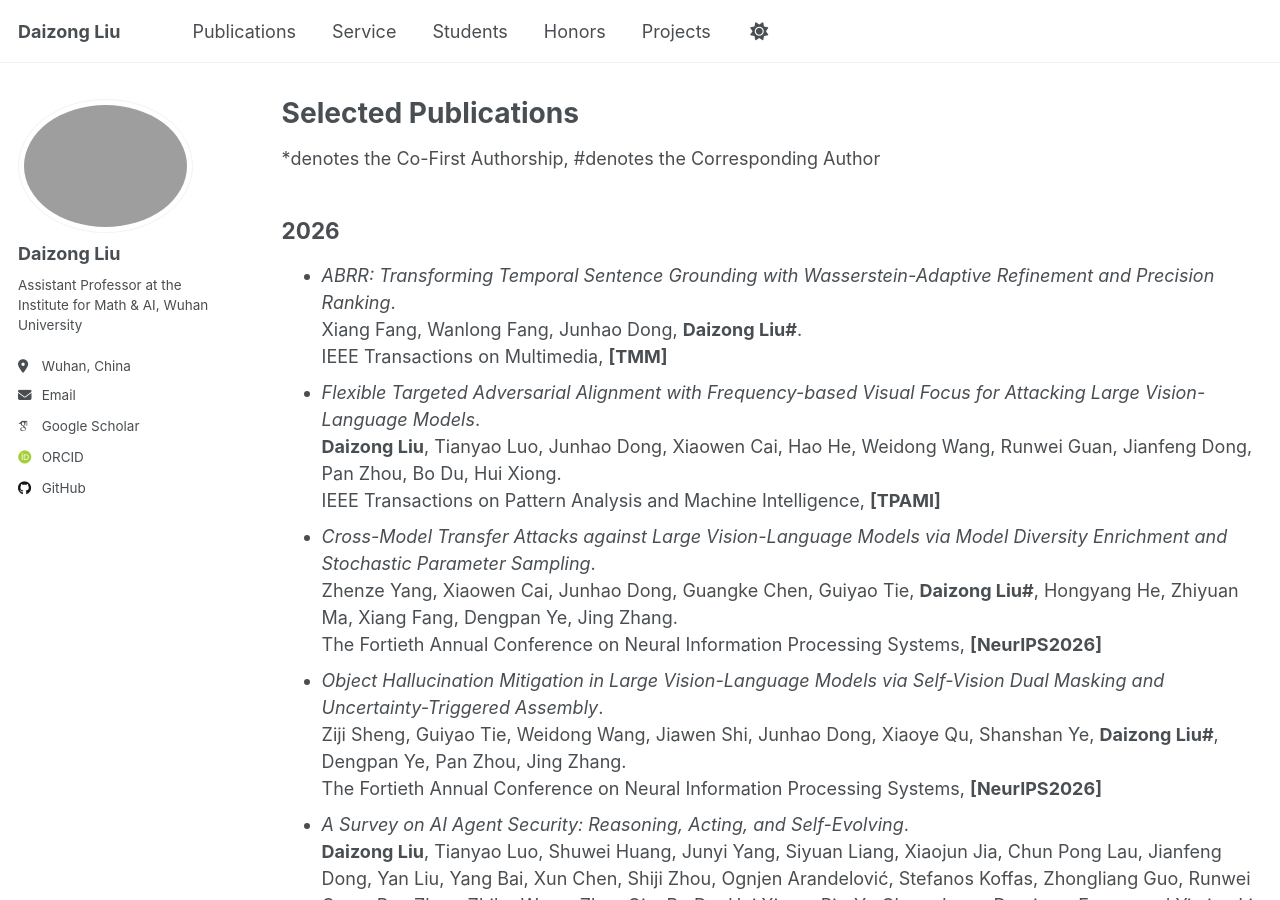
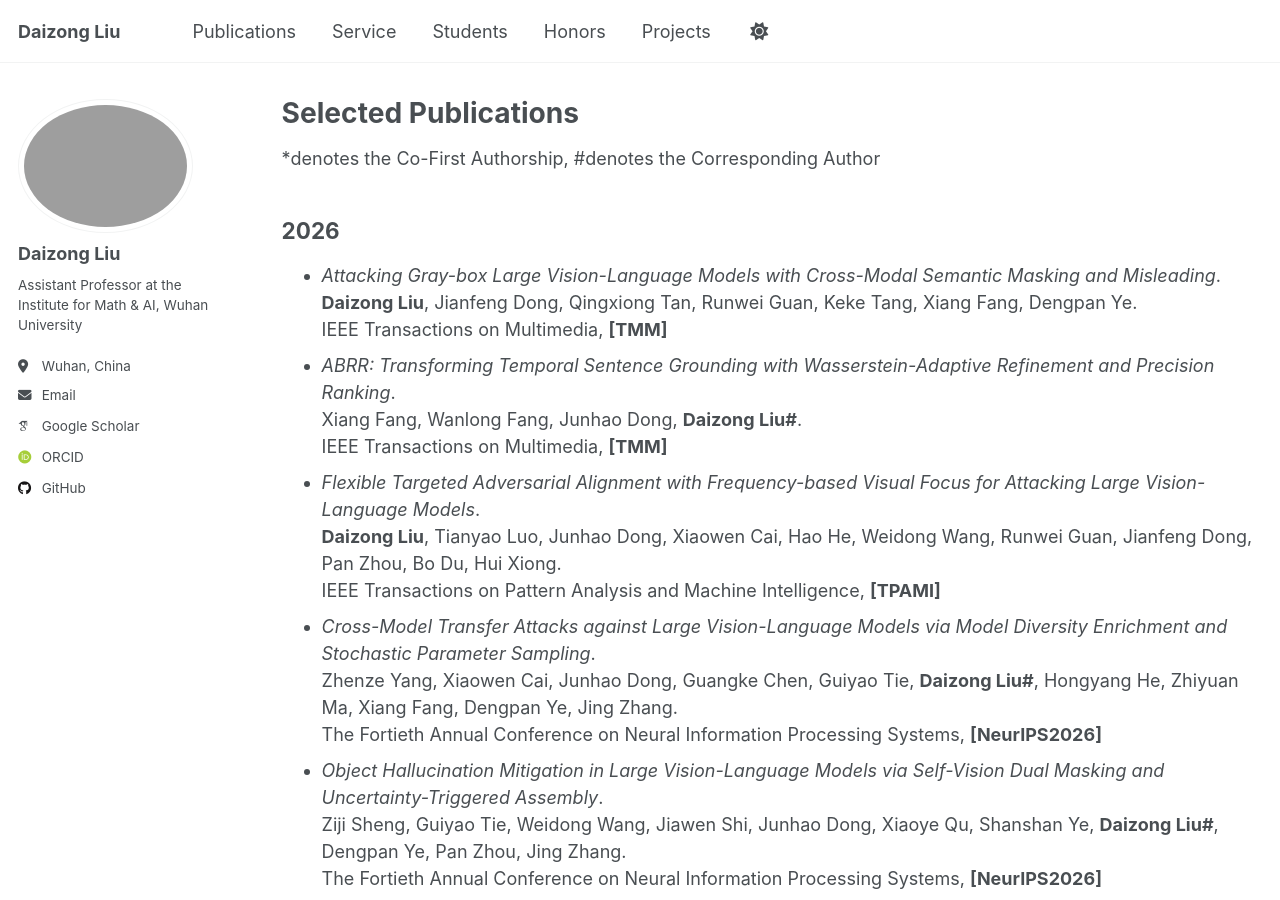
Before and after one commit to liudaizong/liudaizong.github.io, a Jekyll site: the page built from _pages/publications.md, in a window 1280 px wide and 900 px high. Built offline with Jekyll 4.4.1, drawn with Linux system fonts in a browser that asks for light colours; some web fonts are replaced.

Commit message:
Update publications.md

```diff
--- a/_pages/publications.md
+++ b/_pages/publications.md
@@ -7,6 +7,7 @@ author_profile: true
 *denotes the Co-First Authorship, #denotes the Corresponding Author
 
 ## 2026
+* *Attacking Gray-box Large Vision-Language Models with Cross-Modal Semantic Masking and Misleading*.<br/> **Daizong Liu**, Jianfeng Dong, Qingxiong Tan, Runwei Guan, Keke Tang, Xiang Fang, Dengpan Ye.<br/> IEEE Transactions on Multimedia, **[TMM]**
 * *ABRR: Transforming Temporal Sentence Grounding with Wasserstein-Adaptive Refinement and Precision Ranking*.<br/> Xiang Fang, Wanlong Fang, Junhao Dong, **Daizong Liu#**.<br/> IEEE Transactions on Multimedia, **[TMM]**
 * *Flexible Targeted Adversarial Alignment with Frequency-based Visual Focus for Attacking Large Vision-Language Models*.<br/> **Daizong Liu**, Tianyao Luo, Junhao Dong, Xiaowen Cai, Hao He, Weidong Wang, Runwei Guan, Jianfeng Dong, Pan Zhou, Bo Du, Hui Xiong.<br/> IEEE Transactions on Pattern Analysis and Machine Intelligence, **[TPAMI]**
 * *Cross-Model Transfer Attacks against Large Vision-Language Models via Model Diversity Enrichment and Stochastic Parameter Sampling*.<br/> Zhenze Yang, Xiaowen Cai, Junhao Dong, Guangke Chen, Guiyao Tie, **Daizong Liu#**, Hongyang He, Zhiyuan Ma, Xiang Fang, Dengpan Ye, Jing Zhang.<br/> The Fortieth Annual Conference on Neural Information Processing Systems, **[NeurIPS2026]**
```
